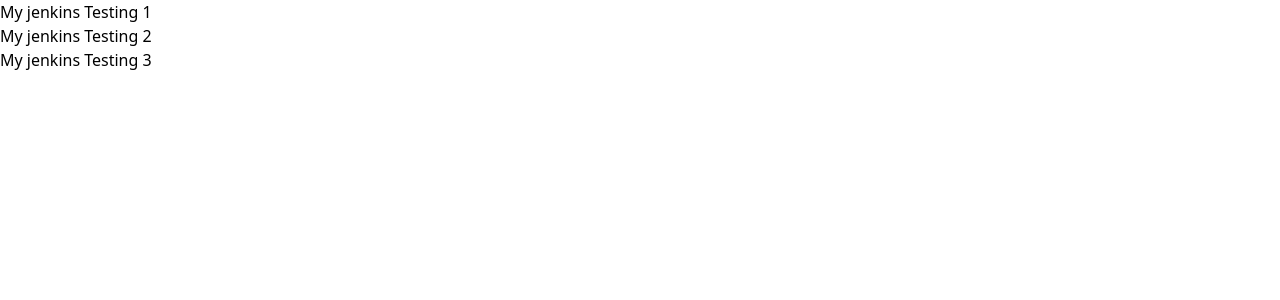
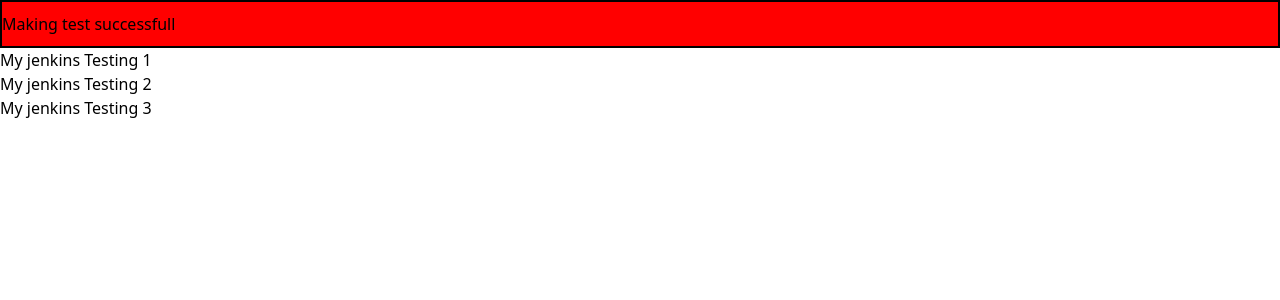
Before and after one commit to AbdulHannan188/check_deploy, a React (Vite) app: page / in a window 1280 px wide. Shown: the top 300 px of the page. Built offline with nearby package versions, Linux system fonts and the light colour scheme.

Commit message:
Making test successfull

```diff
--- a/src/App.jsx
+++ b/src/App.jsx
@@ -3,7 +3,7 @@
 function App() {
   return (
     <div id="parent-div">
-      <div id="child-div"></div>
+      <div id="child-div" style={{background: "red", border:"2px solid black", padding:"10px 0px"}}>Making test successfull</div>
       <div id="child-div-1">My jenkins Testing 1 </div>
       <div>My jenkins Testing 2</div>
       <div>My jenkins Testing 3</div>
```
